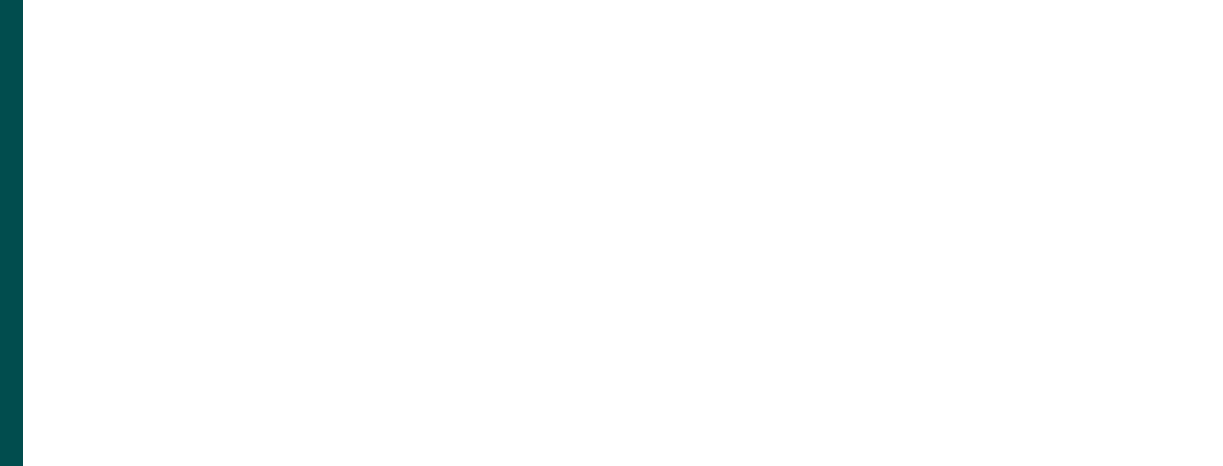
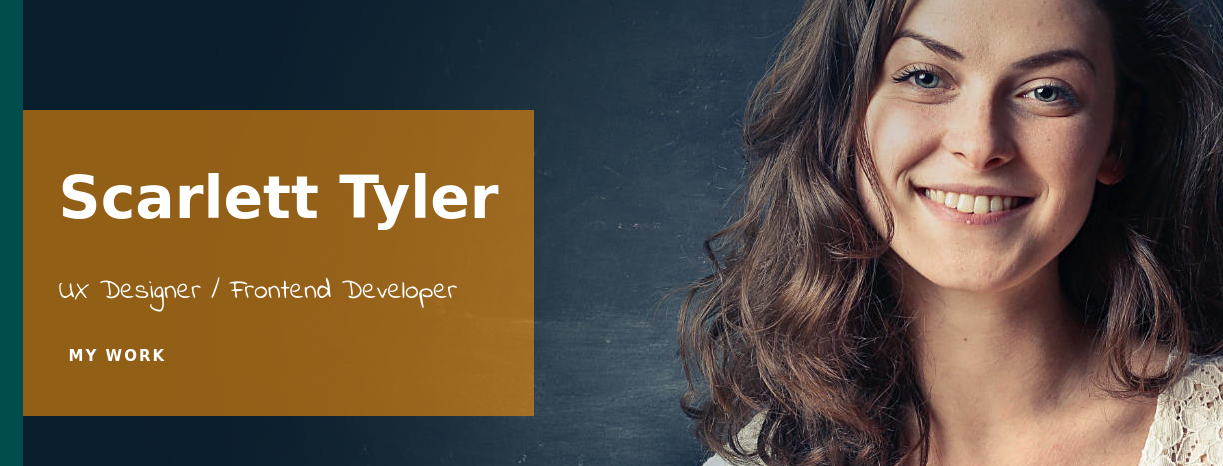
Before and after one commit to Semandr/portfolio_scarlett, a plain HTML site: page index.html in a window 1280 px wide. Shown: the part 217-683 px from the top of the page, 57-1280 px from the left. Drawn offline with Linux system fonts and the light colour scheme; a web font is replaced by a local one.

Commit message:
Hero section. Part 2.

```diff
--- a/index.html
+++ b/index.html
@@ -118,6 +118,15 @@
           </ul>
         </nav>
       </header>
+
+      <!-- Hero Section -->
+      <section class="hero">
+        <div class="hero__content">
+          <h1 class="hero__title">Scarlett Tyler</h1>
+          <p class="hero__description">UX Designer / Frontend Developer</p>
+          <a href="#" class="hero__link">My Work</a>
+        </div>
+      </section>
     </main>
     <script src="app.js"></script>
   </body>
--- a/style.css
+++ b/style.css
@@ -141,6 +141,74 @@ a {
   transform: scaleX(1);
 }
 
+/****************************** HERO SECTION  ****************************/
+.hero {
+  height: 100vh;
+  background-image: url("img/full-bg-07.jpg");
+  background-position: center;
+  background-size: cover;
+  background-attachment: fixed;
+
+  display: flex;
+  justify-content: flex-start;
+  align-items: center;
+
+  color: #fff;
+}
+
+.hero__content {
+  background-color: var(--secondary-color-m);
+  padding: calc(1rem + 2vw);
+  height: calc(5rem + 20vmax);
+
+  display: flex;
+  flex-direction: column;
+  align-items: flex-start;
+  justify-content: space-between;
+}
+
+.hero__title {
+  font-size: calc(2rem + 3vw);
+}
+
+.hero__description {
+  font-family: "Indie Flower", cursive;
+  font-size: calc(1.5rem + 1vw);
+}
+
+.hero__link,
+.hero__link:visited {
+  text-transform: uppercase;
+  padding: 1rem;
+  transition: all 0.4s ease-in-out;
+  font-weight: 600;
+  font-size: 1.5rem;
+  letter-spacing: 0.2rem;
+  color: #fff;
+
+  position: relative;
+}
+
+.hero__link:link::after,
+.hero__link:visited::after {
+  content: "";
+  position: absolute;
+  top: 0;
+  left: 0;
+  height: 100%;
+  width: 100%;
+  background-color: var(--primary-color);
+  transform: scaleX(0);
+  transform-origin: right;
+
+  transition: all 0.3s ease-in-out;
+}
+
+.hero__link:hover::after,
+.hero__link:active::after {
+  transform: scaleX(1s);
+}
+
 /**************************** Media ***********************/
 @media screen and (max-width: 610px) {
   /******************MAIN NAV HEADER  */
```
